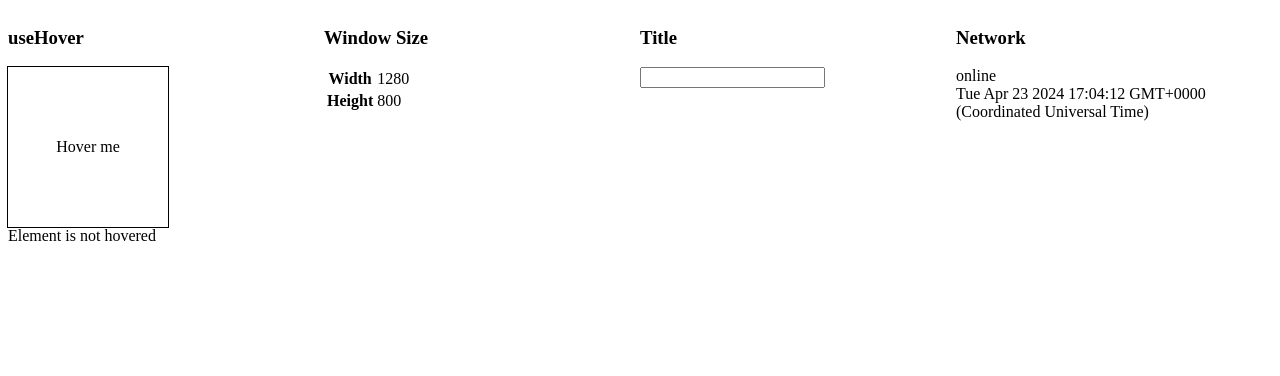
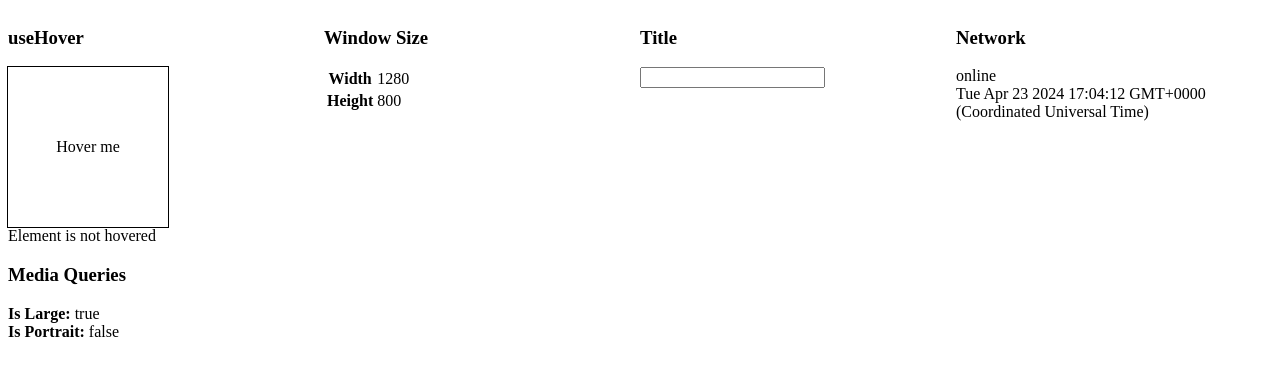
Before and after one commit to Dlurak/nutzlich, a SvelteKit app: page / in a window 1280 px wide. Shown: the top 376 px of the page. Built offline with nearby package versions, Linux system fonts and the light colour scheme.

Commit message:
Add a mediaquery method

```diff
--- /dev/null
+++ b/src/lib/document/mediaQuery.ts
@@ -0,0 +1,18 @@
+import { onMount } from 'svelte';
+import { writable } from 'svelte/store';
+
+export const mediaQuery = (query: string) => {
+	const { subscribe, set } = writable(false);
+
+	onMount(() => {
+		const mq = window.matchMedia(query);
+		set(mq.matches);
+
+		const handleChange = (e: MediaQueryListEvent) => set(e.matches);
+
+		mq.addEventListener('change', handleChange);
+		return () => mq.removeEventListener('change', handleChange);
+	});
+
+	return { subscribe };
+};
--- a/src/lib/index.ts
+++ b/src/lib/index.ts
@@ -2,3 +2,4 @@ export { useHover } from './use/hover.js';
 export { windowSize } from "./window/size.js"
 export { title } from "./document/title.js"
 export { network } from "./document/network.js"
+export { mediaQuery } from "./document/mediaQuery.js"
--- a/src/routes/+page.svelte
+++ b/src/routes/+page.svelte
@@ -1,9 +1,17 @@
 <script lang="ts">
-	import { useHover, windowSize, title, network } from '$lib/index.js';
+	import { useHover, windowSize, title, network, mediaQuery } from '$lib/index.js';
 
 	const [isHovered, hoverRef] = useHover();
 	const titleStore = title();
-	const networkStore = network()
+	const networkStore = network();
+
+	/*******************/
+	/*┌───────────────┐*/
+	/*│ MEDIA QUERIES │*/
+	/*└───────────────┘*/
+	/*******************/
+	const isLarge = mediaQuery('(min-width: 1024px)');
+	const isPortrait = mediaQuery('(orientation: portrait)')
 
 	const { width, height } = windowSize();
 </script>
@@ -43,6 +51,15 @@
 			<span>{$networkStore.since}</span>
 		</div>
 	</div>
+
+	<div>
+		<h3>Media Queries</h3>
+
+		<div style="display: flex; flex-direction: column;">
+			<span><b>Is Large:</b> {$isLarge}</span>
+			<span><b>Is Portrait:</b> {$isPortrait}</span>
+		</div>
+	</div>
 </main>
 
 <style>
```
